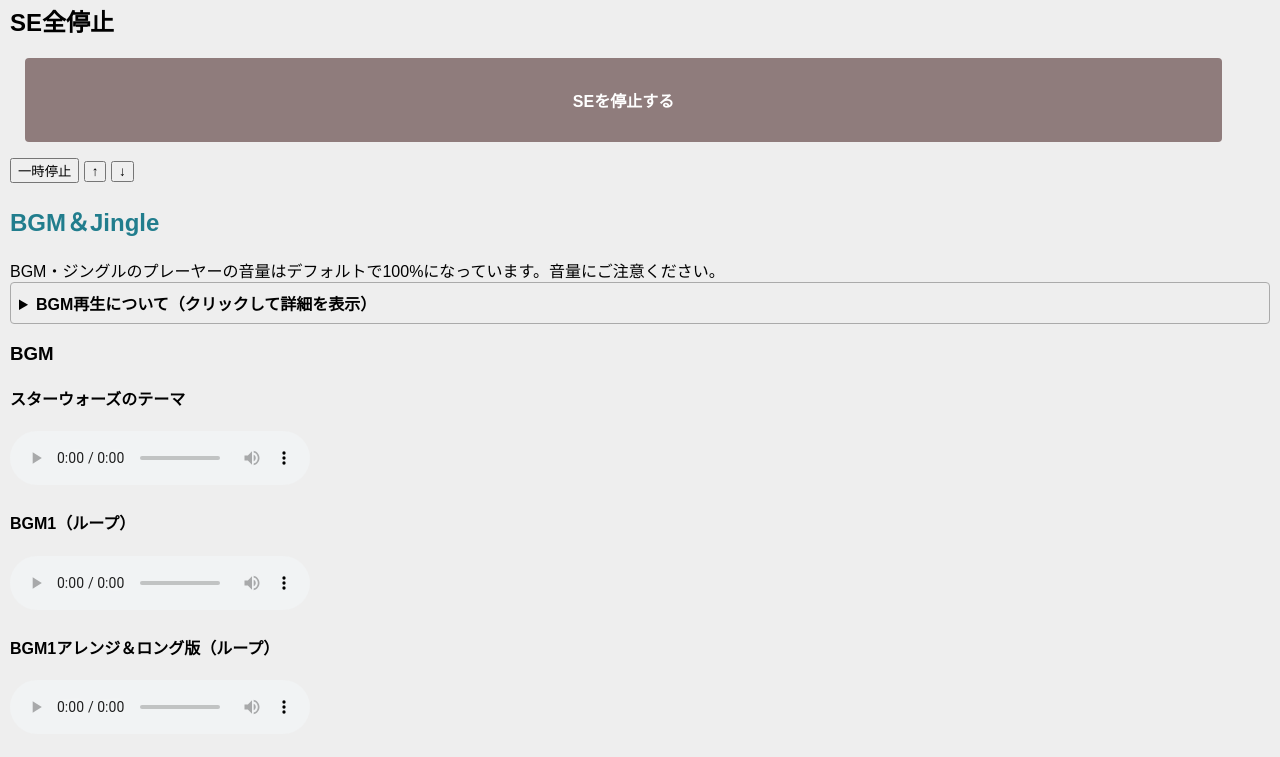
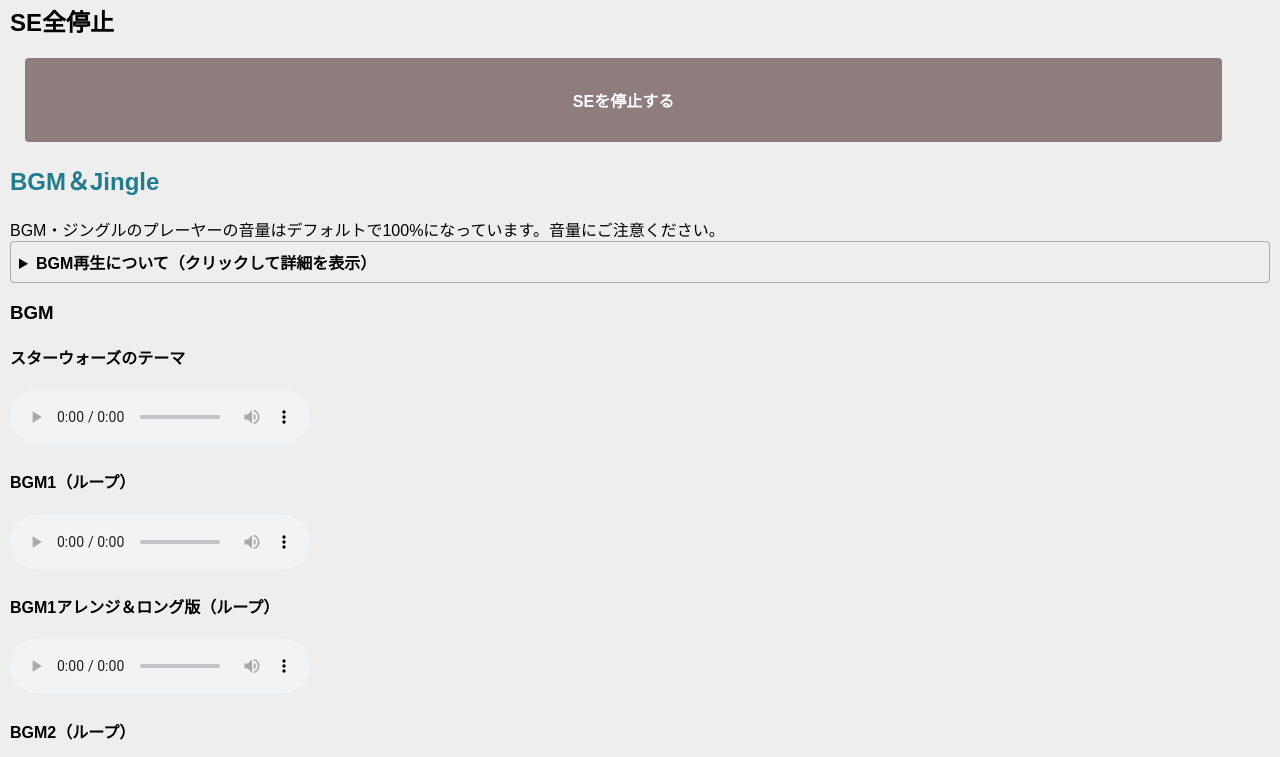
Before and after one commit to mochi-sann/soundseffectS, a plain HTML site: page index.html in a window 1280 px wide. Shown: the part 1619-2376 px from the top of the page. Drawn offline with Linux system fonts and the light colour scheme.

Commit message:
Update index.html

```diff
--- a/index.html
+++ b/index.html
@@ -281,10 +281,6 @@
 		<p><a href="#" id="stop-button" class="stop-button">SEを停止する</a></p>
 		</div>
 
-		<input type="button" value="一時停止" onClick="pauseVideo()">
-		<input type="button" value="↑" onClick="upVolume()">
-		<input type="button" value="↓" onClick="downVolume()"><br>
-
 		<div class="BGM">
 			<h2 style="text-align:left;color:#217d8d">BGM＆Jingle</h2>
 				BGM・ジングルのプレーヤーの音量はデフォルトで100%になっています。音量にご注意ください。
```
